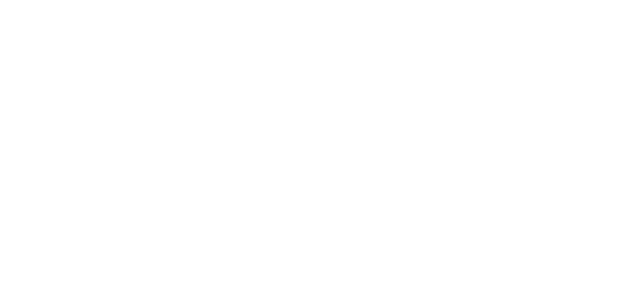
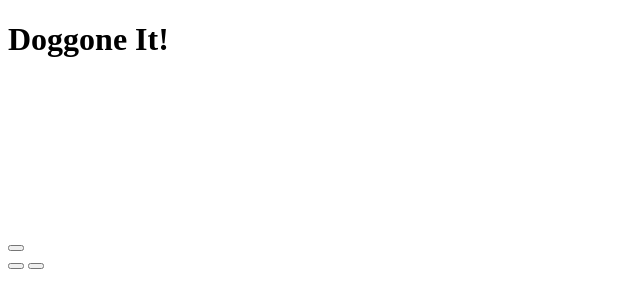
Before and after one commit to johnrearden/doggone-it, a plain HTML site: page index.html in a window 1280 px wide. Shown: the whole page, without its empty margins (0-640 px from the left). Drawn offline with Linux system fonts and the light colour scheme.

Commit message:
Lay out basic html div structure

```diff
--- a/index.html
+++ b/index.html
@@ -10,6 +10,23 @@
     <title>DOGGONE IT</title>
 </head>
 <body>
+    <header>
+        <h1>Doggone It!</h1>
+    </header>
 
+    <div id="game-ui">
+        <div id="progress-display">
+
+        </div>
+        <canvas id="game-area"></canvas>
+        <div id="time-display">
+
+        </div>
+        <button id="bark-button"></button>
+        <div id="secondary-buttons">
+            <button id="info"></button>
+            <button id="play/pause"></button>
+        </div>
+    </div>
 </body>
 </html>
```
